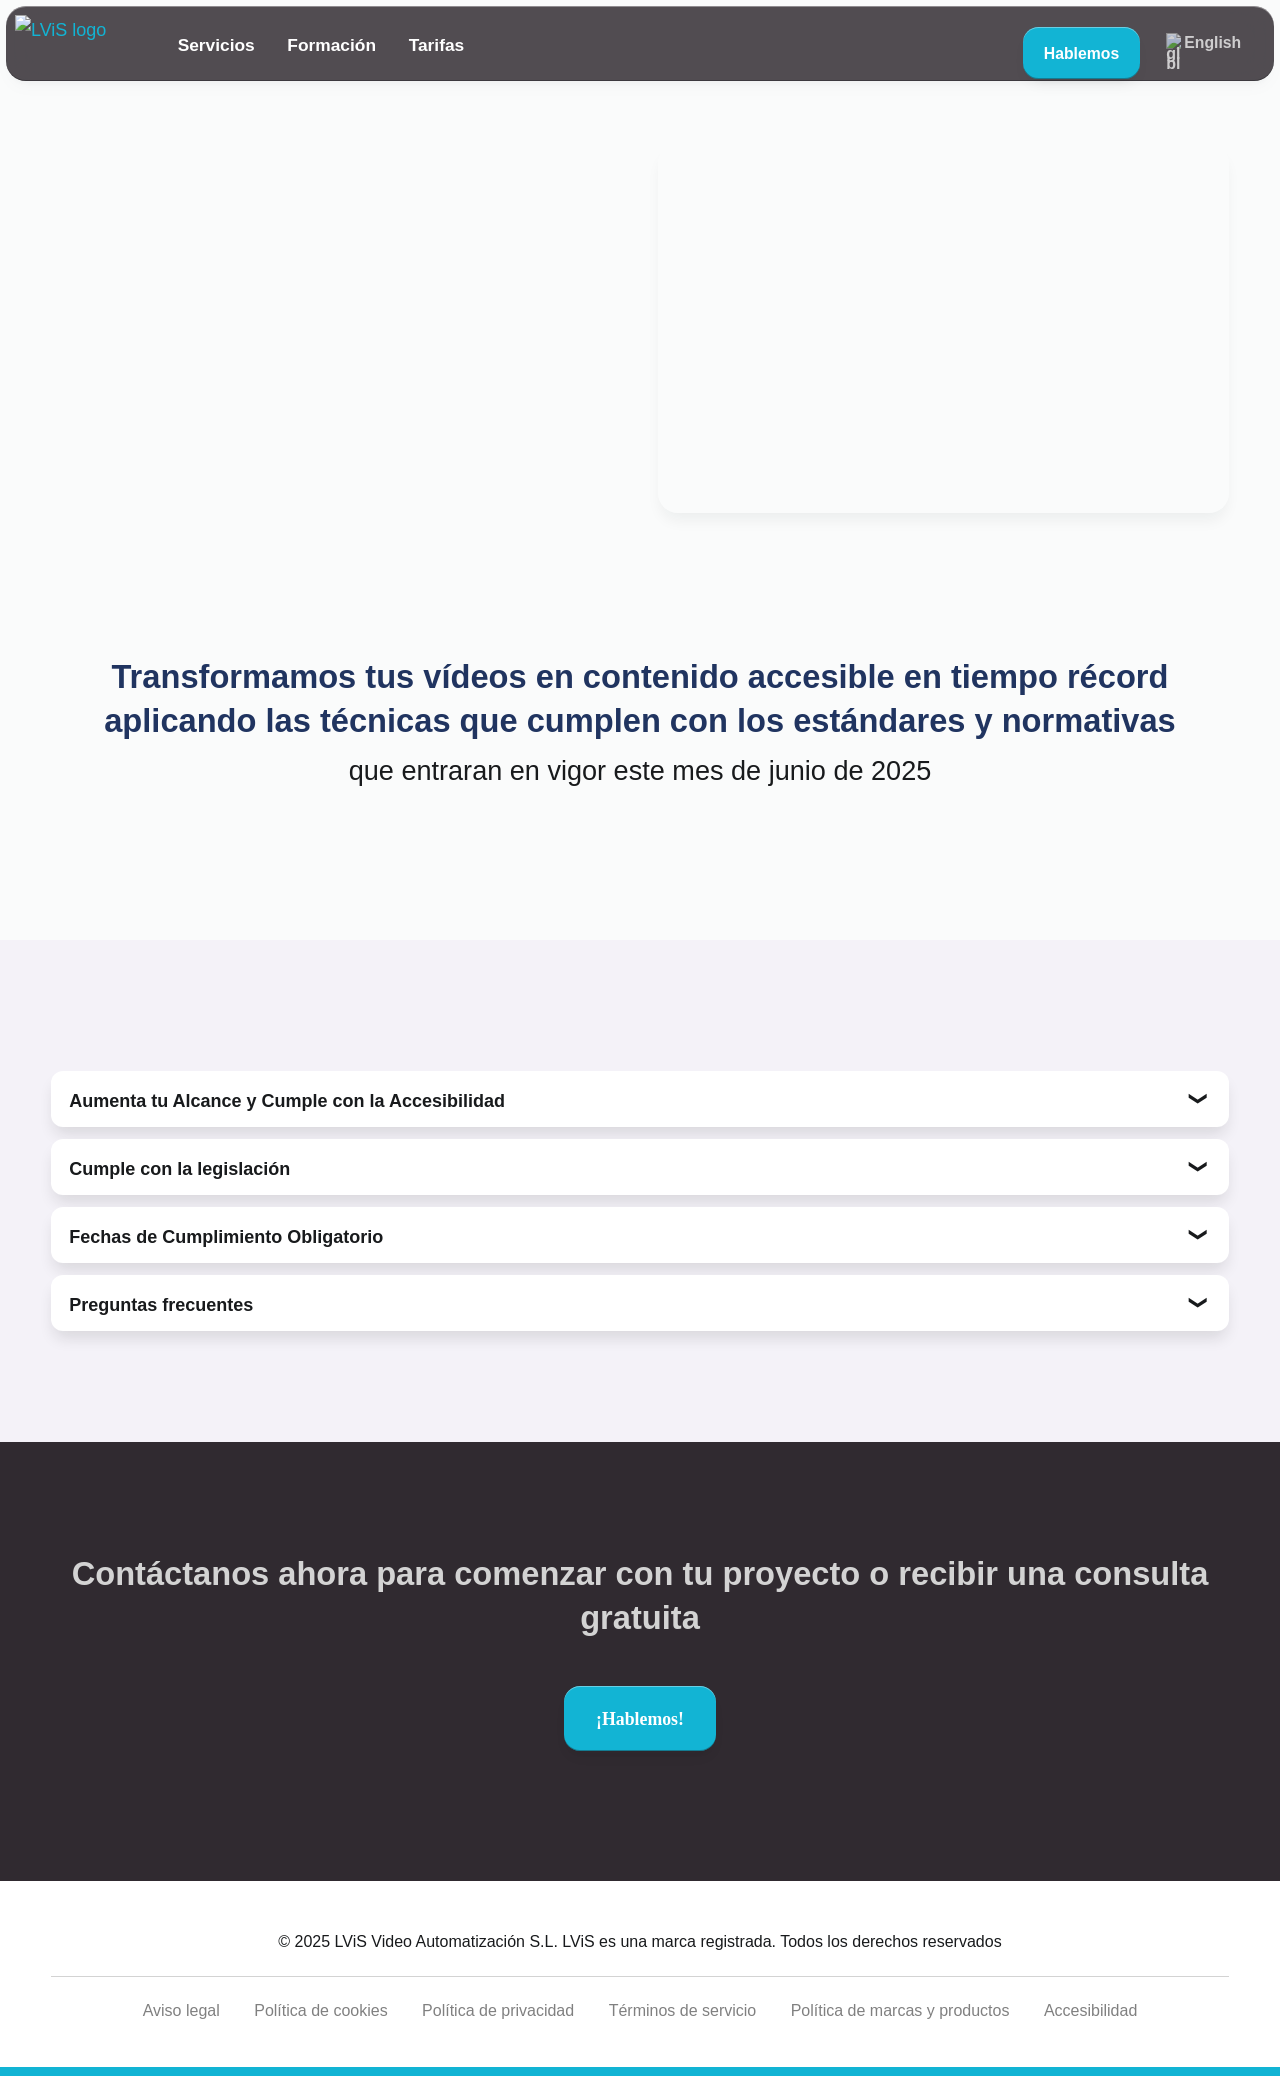
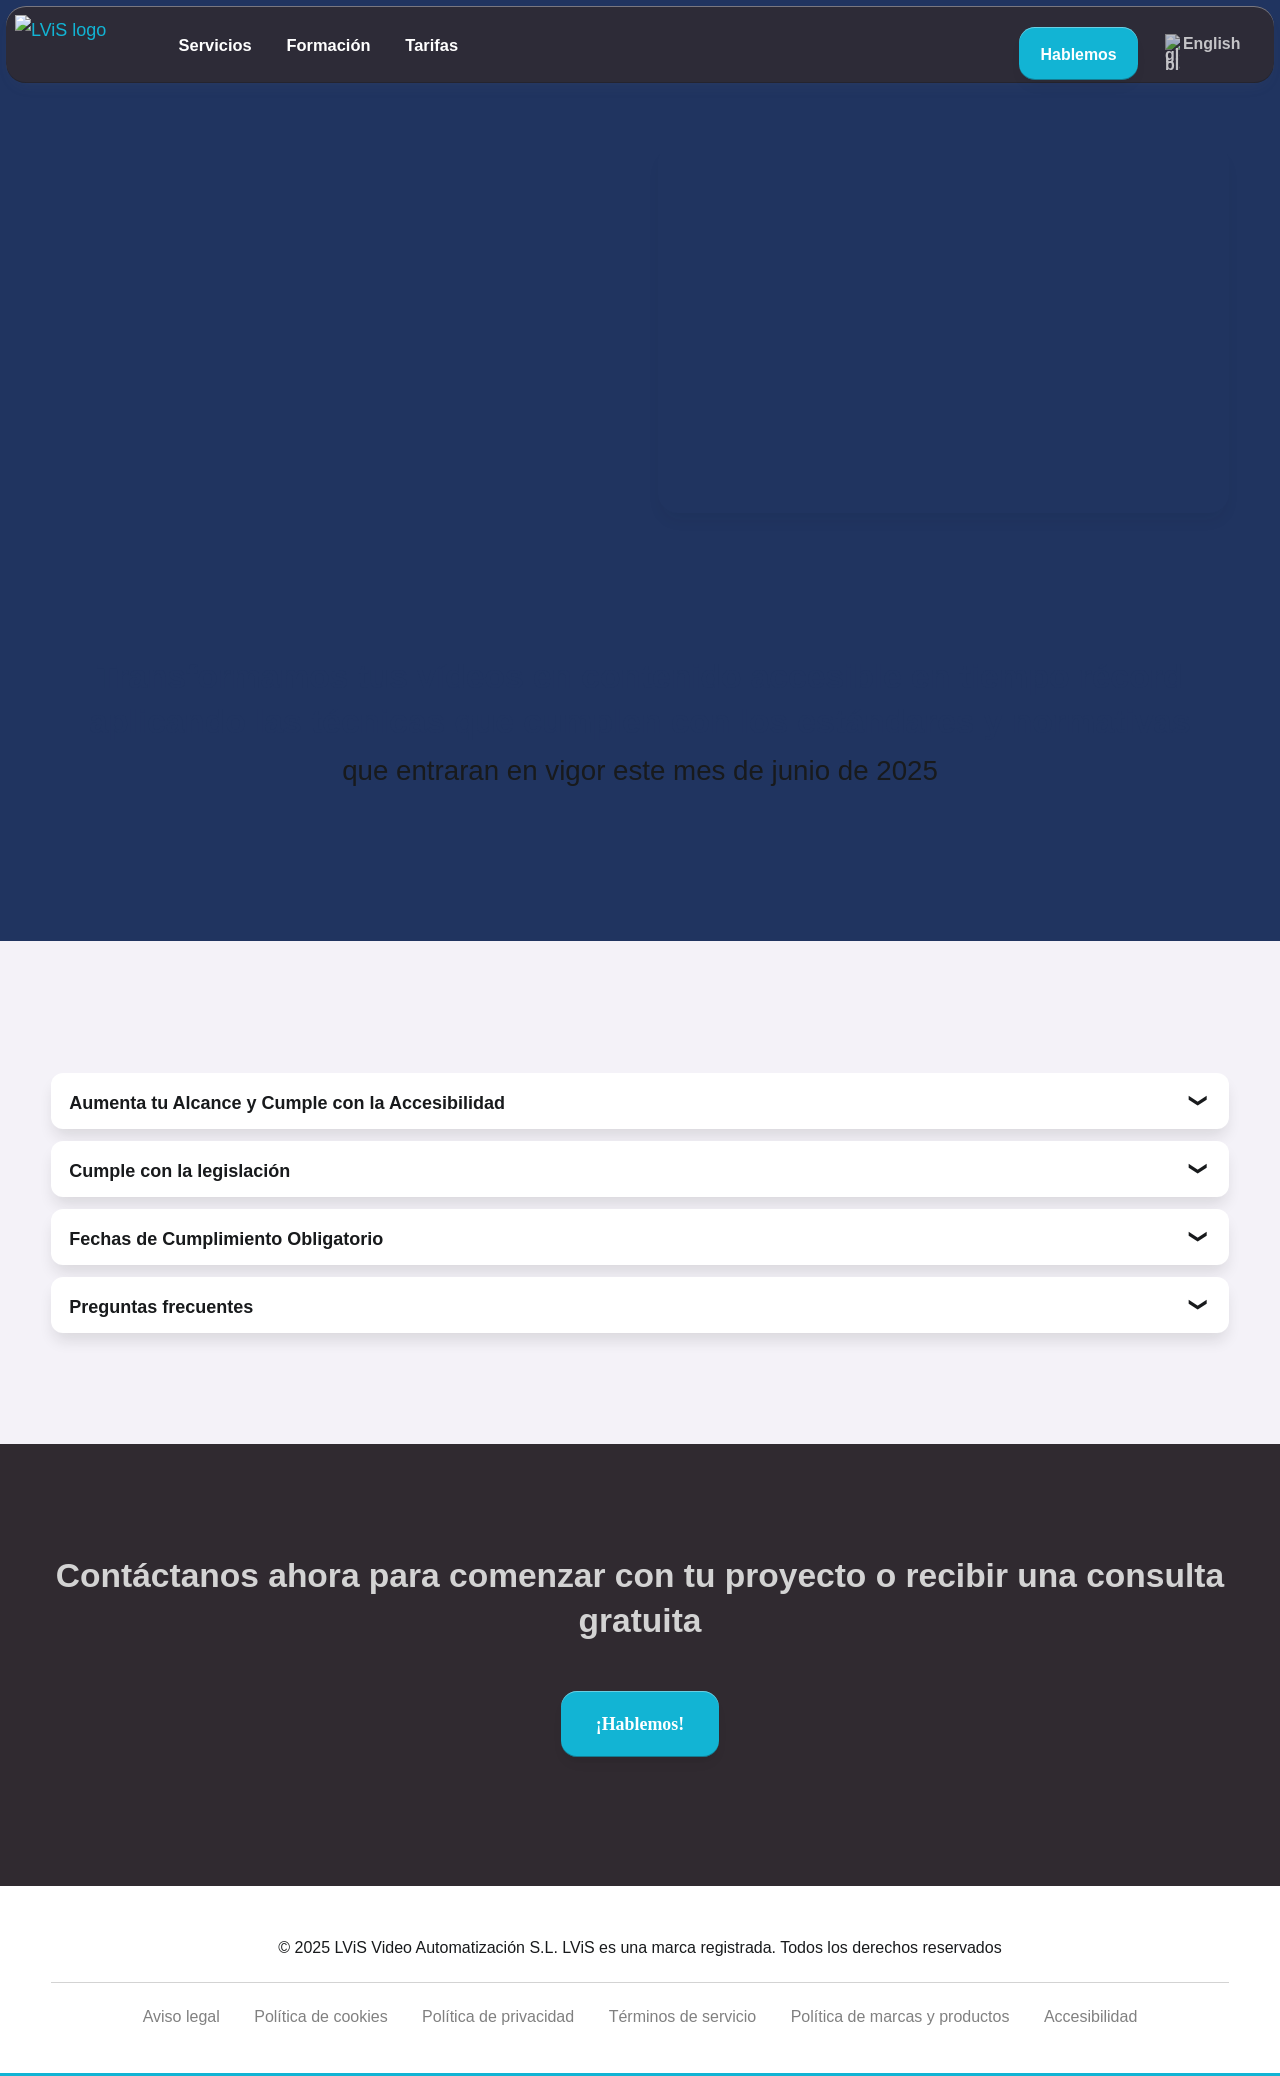

feat: update index.html content. Change HERO background color

--- a/css/style.css
+++ b/css/style.css
@@ -920,7 +920,7 @@ p {
 #hero {
 	padding-top: 90px !important;
 	padding-bottom: 150px;
-	background-color: rgba(var(--color-grey-light), 1);
+	background-color: var(--color-blue-dark);
 	background-image: url('../images/backgrounds/light-purple-wave.svg')
 }
 
@@ -929,7 +929,7 @@ p {
 }
 
 #hero p {
-	color: rgba(var(--color-black), 0.78);
+	color: white;
 	padding-top: 24px;
 }
 
@@ -979,7 +979,7 @@ p {
 
 #hero h1 {
 	margin-bottom: 20px;
-	color: #203460;
+	color: white;	
 }
 
 #hero h3 {
